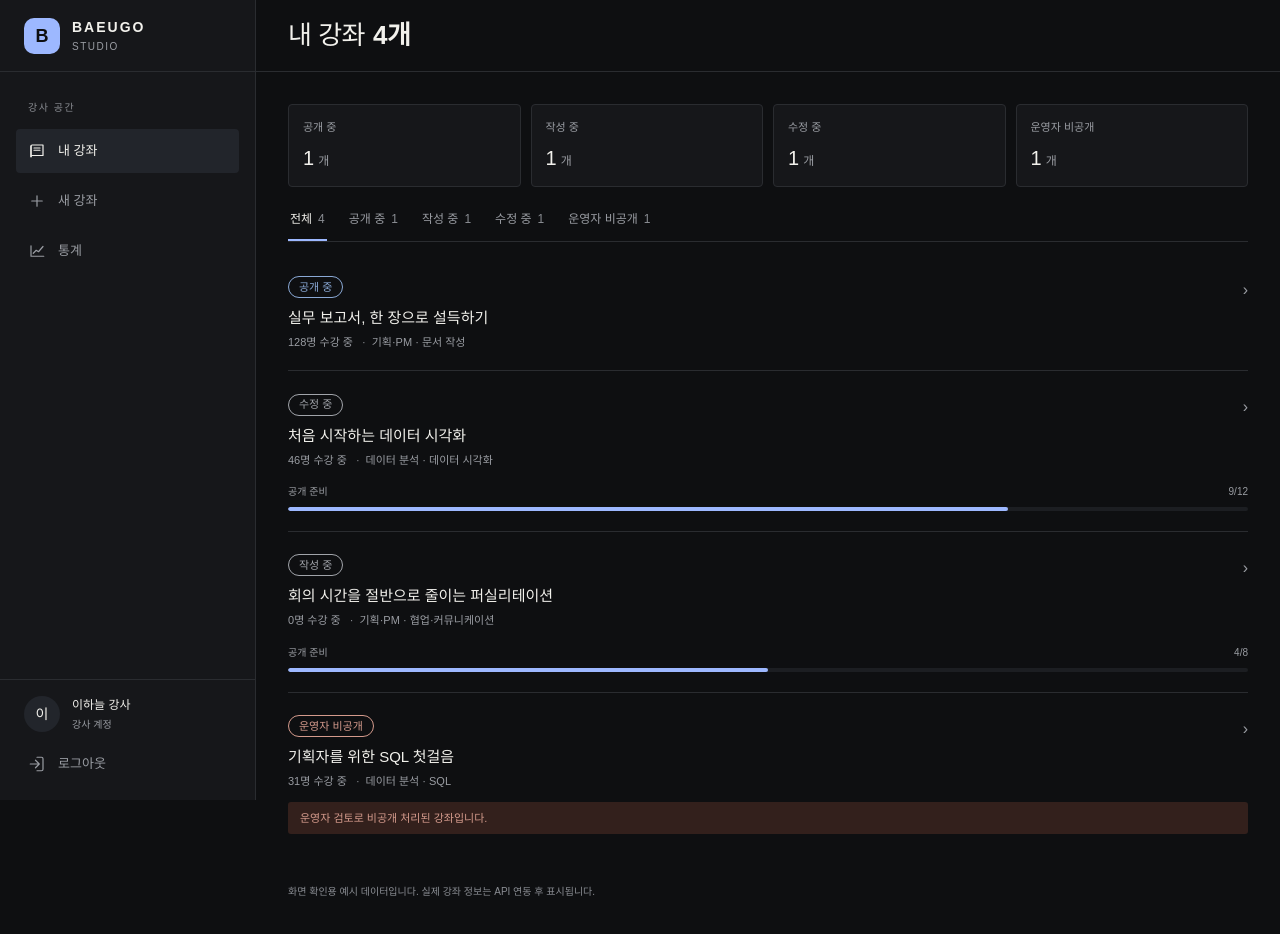
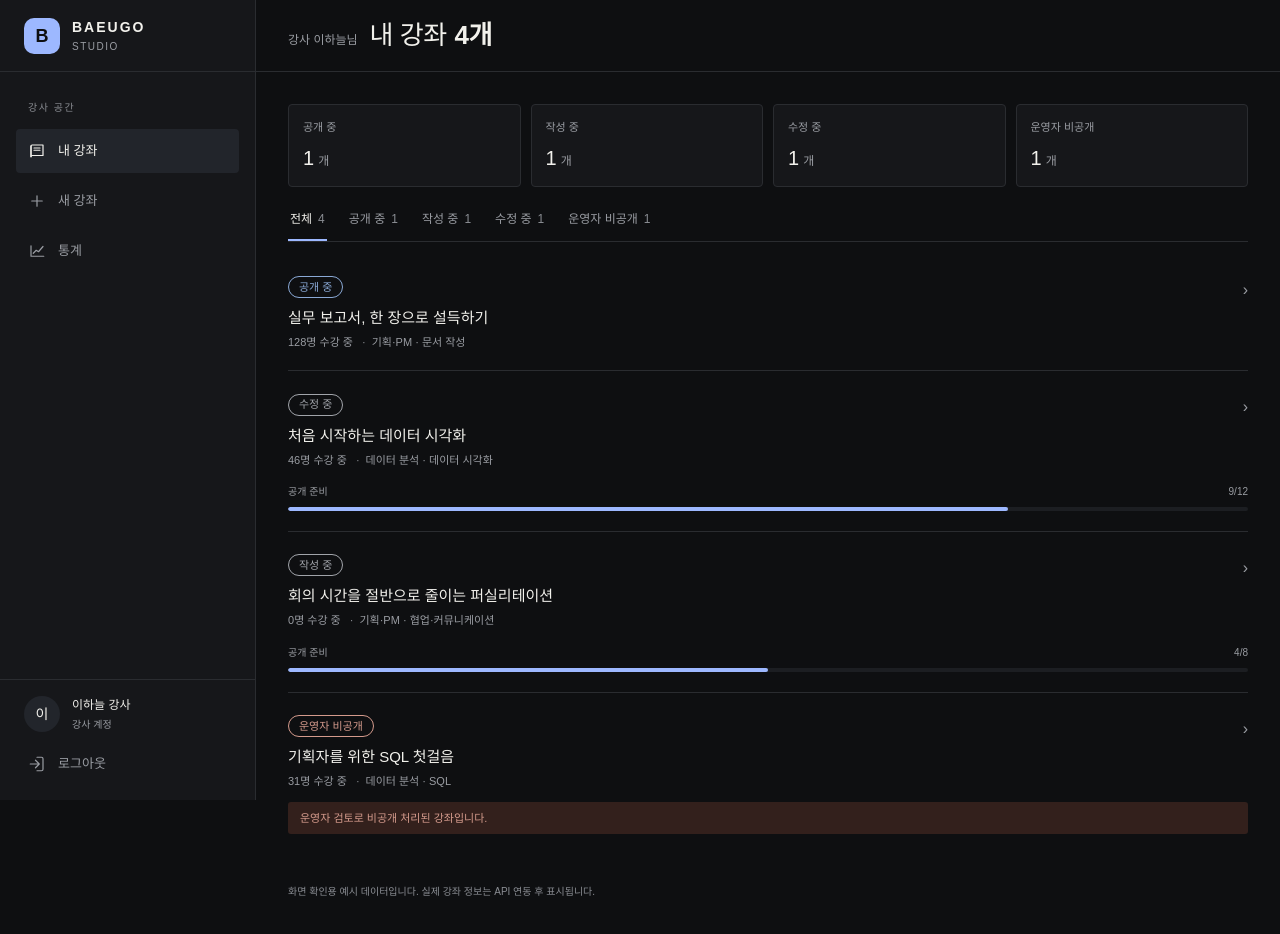
Before and after one commit to Douzone-Internship-Team5/BAEUGO_FE, a Next.js app: page /instructor in a window 1280 px wide. Built offline with nearby package versions, Linux system fonts and the light colour scheme; a web font is replaced by a local one.

Commit message:
style: show instructor name in course header

```diff
--- a/src/app/instructor/components/shared/InstructorScreenHeader.tsx
+++ b/src/app/instructor/components/shared/InstructorScreenHeader.tsx
@@ -25,7 +25,10 @@ interface StudioHeaderProps {
 export const StudioHeader = ({ title, count }: StudioHeaderProps) => (
   <header className="flex h-[60px] items-center justify-between px-5 md:h-[72px] md:border-b md:border-line md:px-8">
     {title ? (
-      <div className="text-[26px] font-light leading-[1.35] tracking-[-0.5px]">{title}{count !== undefined && <span className="ml-2 font-semibold">{count}개</span>}</div>
+      <div className="flex min-w-0 items-baseline gap-2.5 md:gap-3">
+        <span className="shrink-0 text-[11px] text-muted md:text-xs">강사 이하늘님</span>
+        <span className="truncate text-[26px] font-light leading-[1.35] tracking-[-0.5px]">{title}{count !== undefined && <span className="ml-2 font-semibold">{count}개</span>}</span>
+      </div>
     ) : (
       <div className="flex items-baseline gap-2">
         <span className="text-[15px] font-semibold tracking-[4px]">BAEUGO</span>
```
